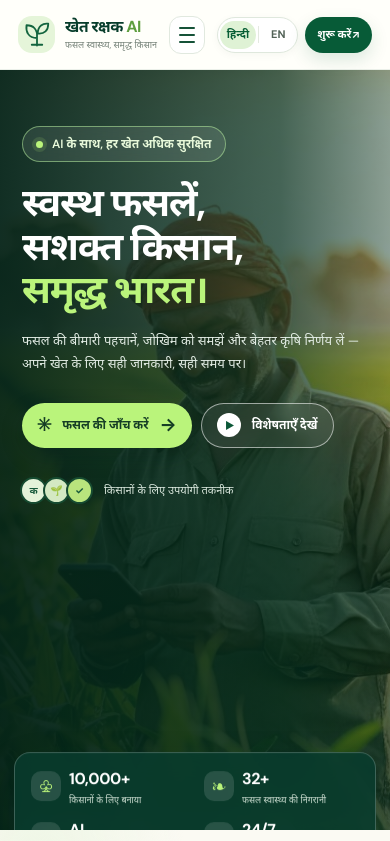
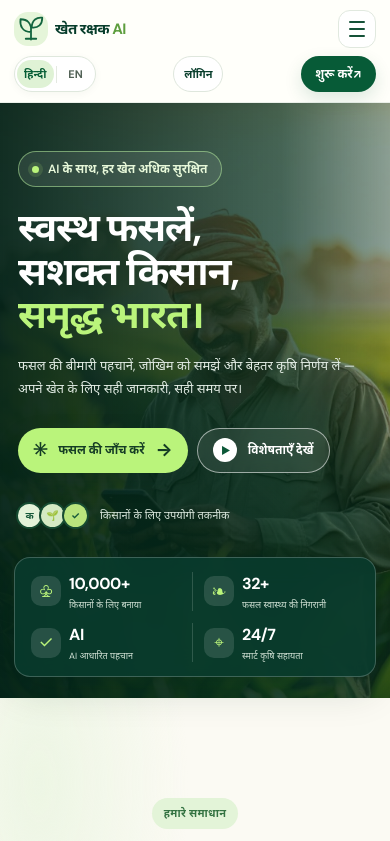
Before and after one commit to baibhaw124/khetrakshak-AI, a React (Vite) app: page / in a window 390 px wide. Shown: the top 841 px of the page. Built offline with nearby package versions, Linux system fonts and the light colour scheme.

Commit message:
Improve mobile navigation and layout

```diff
--- a/src/components/MainLayout.jsx
+++ b/src/components/MainLayout.jsx
@@ -38,7 +38,22 @@ function MainLayout({ children }) {
           {menuOpen && (
             <div className="border-t border-gray-100 bg-white px-3 pb-3 pt-2 shadow-md">
 
+
               <div className="space-y-1">
+
+                {/* Home */}
+                <NavLink
+                  to="/"
+                  onClick={() => setMenuOpen(false)}
+                  className={({ isActive }) =>
+                    `block rounded-lg px-4 py-3 text-sm font-medium ${isActive
+                      ? "bg-[#075E35] text-white"
+                      : "text-gray-700 hover:bg-gray-100"
+                    }`
+                  }
+                >
+                  {hi ? "⌂ मुख्य पृष्ठ" : "⌂ Home"}
+                </NavLink>
 
                 <NavLink
                   to="/dashboard"
--- a/src/components/topbar.jsx
+++ b/src/components/topbar.jsx
@@ -35,7 +35,25 @@ function Topbar() {
 
   return (
     <header className="sticky top-0 z-30 min-h-20 bg-white/90 backdrop-blur-md border-b border-gray-200/80 flex flex-wrap items-center justify-between gap-3 px-4 md:px-6 lg:px-8">
-      <div><h2 className="text-lg font-semibold text-[#063B25]">{hi ? "खेत रक्षक AI" : "Khetrakshak AI"}</h2><p className="text-sm text-gray-500 mt-0.5">{hi ? "फसल स्वास्थ्य निगरानी और जोखिम आकलन" : "Intelligent Crop Health Monitoring & Risk Assessment"}</p></div>
+
+      <div>
+        <button
+          type="button"
+          onClick={() => navigate("/")}
+          className="text-left rounded-md focus:outline-none focus:ring-2 focus:ring-green-600"
+          aria-label={hi ? "मुख्य पृष्ठ पर जाएँ" : "Go to homepage"}
+        >
+          <h2 className="text-lg font-semibold text-[#063B25]">
+            {hi ? "खेत रक्षक AI" : "Khetrakshak AI"}
+          </h2>
+          <p className="text-sm text-gray-500 mt-0.5">
+            {hi
+              ? "फसल स्वास्थ्य निगरानी और जोखिम आकलन"
+              : "Intelligent Crop Health Monitoring & Risk Assessment"}
+          </p>
+        </button>
+      </div>
+
       <div className="flex items-center gap-3">
         <div className="relative hidden lg:block w-60 xl:w-72">
           <div className="flex items-center h-10 bg-[#F4F8F5] border border-gray-200 rounded-xl px-3 focus-within:border-green-600 focus-within:ring-2 focus-within:ring-green-100">
--- a/src/index.css
+++ b/src/index.css
@@ -220,8 +220,8 @@ a {
   object-position: center bottom;
   pointer-events: none;
   filter: saturate(.96) contrast(1.02);
-  -webkit-mask-image: linear-gradient(to right, transparent 0%, rgba(0,0,0,.35) 12%, #000 29%, #000 78%, transparent 100%), linear-gradient(to bottom, transparent 0%, #000 14%, #000 86%, transparent 100%);
-  mask-image: linear-gradient(to right, transparent 0%, rgba(0,0,0,.35) 12%, #000 29%, #000 78%, transparent 100%), linear-gradient(to bottom, transparent 0%, #000 14%, #000 86%, transparent 100%);
+  -webkit-mask-image: linear-gradient(to right, transparent 0%, rgba(0, 0, 0, .35) 12%, #000 29%, #000 78%, transparent 100%), linear-gradient(to bottom, transparent 0%, #000 14%, #000 86%, transparent 100%);
+  mask-image: linear-gradient(to right, transparent 0%, rgba(0, 0, 0, .35) 12%, #000 29%, #000 78%, transparent 100%), linear-gradient(to bottom, transparent 0%, #000 14%, #000 86%, transparent 100%);
   mask-composite: intersect;
 }
 
@@ -778,7 +778,10 @@ a {
   }
 
   .kh-login {
-    display: none;
+    display: inline-flex;
+    height: 36px;
+    padding: 0 12px;
+    font-size: 11px;
   }
 
   .kh-hero-inner {
@@ -1085,25 +1088,130 @@ a {
     animation-duration: .01ms !important;
   }
 }
+
 /* Unified navigation and language control */
-.kh-language-toggle { border:0; background:transparent; color:#075e35; font-weight:700; cursor:pointer; padding:.55rem .7rem; border-radius:999px; }
-.kh-language-toggle:hover { background:#edf7e9; }
-.kh-scan-visual-placeholder { min-height:130px; display:flex; flex-direction:column; align-items:center; justify-content:center; gap:.35rem; border:1px solid rgba(255,255,255,.25); border-radius:14px; background:linear-gradient(145deg,rgba(190,244,139,.22),rgba(255,255,255,.08)); color:#fff; }
-.kh-scan-visual-placeholder span { font-size:2rem; color:#b9f47b; }
-.kh-scan-visual-placeholder small { color:rgba(255,255,255,.8); text-align:center; }
+.kh-language-toggle {
+  border: 0;
+  background: transparent;
+  color: #075e35;
+  font-weight: 700;
+  cursor: pointer;
+  padding: .55rem .7rem;
+  border-radius: 999px;
+}
+
+.kh-language-toggle:hover {
+  background: #edf7e9;
+}
+
+.kh-scan-visual-placeholder {
+  min-height: 130px;
+  display: flex;
+  flex-direction: column;
+  align-items: center;
+  justify-content: center;
+  gap: .35rem;
+  border: 1px solid rgba(255, 255, 255, .25);
+  border-radius: 14px;
+  background: linear-gradient(145deg, rgba(190, 244, 139, .22), rgba(255, 255, 255, .08));
+  color: #fff;
+}
+
+.kh-scan-visual-placeholder span {
+  font-size: 2rem;
+  color: #b9f47b;
+}
+
+.kh-scan-visual-placeholder small {
+  color: rgba(255, 255, 255, .8);
+  text-align: center;
+}
 
 /* Sidebar active navigation stays transparent green; avoid the old white active pill. */
-aside nav a[aria-current="page"] { background-color: #0B6842 !important; color: #fff !important; box-shadow: inset 0 0 0 1px rgba(105,185,138,.35); }
-aside nav a[aria-current="page"] span:first-child { background-color: rgba(255,255,255,.12); }
+aside nav a[aria-current="page"] {
+  background-color: #0B6842 !important;
+  color: #fff !important;
+  box-shadow: inset 0 0 0 1px rgba(105, 185, 138, .35);
+}
+
+aside nav a[aria-current="page"] span:first-child {
+  background-color: rgba(255, 255, 255, .12);
+}
 
 /* Clear, compact segmented language switch on the public homepage. */
-.kh-language { height: 42px; display: inline-flex; align-items: center; gap: 3px; padding: 4px; border: 1px solid #dfe8dd; border-radius: 999px; background: #fff; color: #31533e; box-shadow: 0 2px 8px rgba(9,55,34,.04); }
-.kh-language-option { min-width: 42px; height: 32px; padding: 0 10px; border: 0; border-radius: 999px; background: transparent; color: #526257; font-size: 12px; font-weight: 700; cursor: pointer; transition: background .18s ease, color .18s ease; }
-.kh-language-option:hover { background: #f0f7eb; color: #075e35; }
-.kh-language-option.is-selected { background: #dff2d5; color: #075e35; }
-.kh-language-divider { width: 1px; height: 17px; background: #e4e9e1; }
-.kh-hero-farmer { mix-blend-mode: normal; }
-@media (max-width: 760px) { .kh-hero-farmer { right: -8%; bottom: 2%; width: 74vw; height: 48%; opacity: .5; } .kh-hero-shade { background: linear-gradient(90deg, rgba(4,35,24,.92), rgba(5,47,30,.68)), linear-gradient(0deg, rgba(3,38,25,.48), transparent 45%); } .kh-language { height: 36px; padding: 2px; gap: 2px; } .kh-language-option { min-width: 34px; height: 28px; padding: 0 7px; font-size: 11px; } }
+.kh-language {
+  height: 42px;
+  display: inline-flex;
+  align-items: center;
+  gap: 3px;
+  padding: 4px;
+  border: 1px solid #dfe8dd;
+  border-radius: 999px;
+  background: #fff;
+  color: #31533e;
+  box-shadow: 0 2px 8px rgba(9, 55, 34, .04);
+}
+
+.kh-language-option {
+  min-width: 42px;
+  height: 32px;
+  padding: 0 10px;
+  border: 0;
+  border-radius: 999px;
+  background: transparent;
+  color: #526257;
+  font-size: 12px;
+  font-weight: 700;
+  cursor: pointer;
+  transition: background .18s ease, color .18s ease;
+}
+
+.kh-language-option:hover {
+  background: #f0f7eb;
+  color: #075e35;
+}
+
+.kh-language-option.is-selected {
+  background: #dff2d5;
+  color: #075e35;
+}
+
+.kh-language-divider {
+  width: 1px;
+  height: 17px;
+  background: #e4e9e1;
+}
+
+.kh-hero-farmer {
+  mix-blend-mode: normal;
+}
+
+@media (max-width: 760px) {
+  .kh-hero-farmer {
+    right: -8%;
+    bottom: 2%;
+    width: 74vw;
+    height: 48%;
+    opacity: .5;
+  }
+
+  .kh-hero-shade {
+    background: linear-gradient(90deg, rgba(4, 35, 24, .92), rgba(5, 47, 30, .68)), linear-gradient(0deg, rgba(3, 38, 25, .48), transparent 45%);
+  }
+
+  .kh-language {
+    height: 36px;
+    padding: 2px;
+    gap: 2px;
+  }
+
+  .kh-language-option {
+    min-width: 34px;
+    height: 28px;
+    padding: 0 7px;
+    font-size: 11px;
+  }
+}
 
 /* Hero refinement: use the supplied farmer photograph as one coherent scene.
    The former floating white crop-scan panel is removed from Home.jsx. */
@@ -1112,6 +1220,7 @@ aside nav a[aria-current="page"] span:first-child { background-color: rgba(255,2
   overflow: hidden;
   background: #173e2c;
 }
+
 .kh-hero-farmer {
   position: absolute;
   inset: 0;
@@ -1127,37 +1236,58 @@ aside nav a[aria-current="page"] span:first-child { background-color: rgba(255,2
   mask-image: none;
   pointer-events: none;
 }
+
 .kh-hero-shade {
   z-index: -1;
   background:
     linear-gradient(90deg, rgba(4, 35, 24, .94) 0%, rgba(5, 47, 30, .78) 34%, rgba(4, 46, 30, .22) 67%, rgba(4, 40, 28, .12) 100%),
     linear-gradient(0deg, rgba(3, 38, 25, .38), transparent 45%);
 }
+
 .kh-hero-inner {
   grid-template-columns: minmax(0, 1fr);
   min-height: 590px;
   padding-right: clamp(22px, 7vw, 112px);
 }
+
 .kh-hero-copy {
   width: min(100%, 760px);
   position: relative;
   z-index: 1;
 }
+
 @media (max-width: 1100px) {
-  .kh-hero-inner { grid-template-columns: minmax(0, 1fr); }
-  .kh-hero-copy { width: min(100%, 690px); }
+  .kh-hero-inner {
+    grid-template-columns: minmax(0, 1fr);
+  }
+
+  .kh-hero-copy {
+    width: min(100%, 690px);
+  }
 }
+
 @media (max-width: 760px) {
-  .kh-hero { min-height: 760px; }
+  .kh-hero {
+    min-height: 760px;
+  }
+
   .kh-hero-farmer {
     object-position: 66% center;
     opacity: .92;
   }
+
   .kh-hero-shade {
-    background: linear-gradient(90deg, rgba(4,35,24,.94), rgba(5,47,30,.72) 72%, rgba(5,47,30,.42)), linear-gradient(0deg, rgba(3,38,25,.58), transparent 60%);
+    background: linear-gradient(90deg, rgba(4, 35, 24, .94), rgba(5, 47, 30, .72) 72%, rgba(5, 47, 30, .42)), linear-gradient(0deg, rgba(3, 38, 25, .58), transparent 60%);
   }
-  .kh-hero-inner { min-height: 0; padding: 56px 22px 125px; }
-  .kh-hero-copy { width: 100%; }
+
+  .kh-hero-inner {
+    min-height: 0;
+    padding: 56px 22px 125px;
+  }
+
+  .kh-hero-copy {
+    width: 100%;
+  }
 }
 
 
@@ -1171,6 +1301,7 @@ aside nav a[aria-current="page"] span:first-child { background-color: rgba(255,2
   background: linear-gradient(135deg, #ffffff 0%, #f4f9f1 100%);
   box-shadow: 0 8px 24px rgba(12, 55, 35, .07);
 }
+
 .kh-developer-kicker {
   display: block;
   margin-bottom: 8px;
@@ -1180,6 +1311,7 @@ aside nav a[aria-current="page"] span:first-child { background-color: rgba(255,2
   letter-spacing: .09em;
   text-transform: uppercase;
 }
+
 .kh-developer-card h2 {
   margin: 0;
   color: #075e35;
@@ -1187,12 +1319,180 @@ aside nav a[aria-current="page"] span:first-child { background-color: rgba(255,2
   line-height: 1.3;
   font-weight: 750;
 }
+
 .kh-developer-card p {
   margin: 8px 0 0;
   color: #64748b;
   font-size: clamp(.95rem, 1.5vw, 1.08rem);
   line-height: 1.55;
 }
+
 @media (max-width: 600px) {
-  .kh-developer-card { width: calc(100% - 32px); margin: 22px auto; padding: 22px 20px; border-radius: 16px; }
+  .kh-developer-card {
+    width: calc(100% - 32px);
+    margin: 22px auto;
+    padding: 22px 20px;
+    border-radius: 16px;
+  }
 }
+
+/* Small-screen header: keep the primary action inside the viewport */
+@media (max-width: 480px) {
+  .kh-header {
+    height: auto;
+    min-height: 70px;
+    flex-wrap: wrap;
+    gap: 8px;
+    padding: 10px 14px;
+  }
+
+  .kh-brand {
+    min-width: 0;
+    flex: 1 1 auto;
+    gap: 7px;
+  }
+
+  .kh-brand-mark {
+    width: 34px;
+    height: 34px;
+    flex-shrink: 0;
+  }
+
+  .kh-brand strong {
+    font-size: 15px;
+  }
+
+  .kh-brand small {
+    display: none;
+  }
+
+  .kh-mobile-toggle {
+    flex-shrink: 0;
+    margin-left: 0;
+  }
+
+  .kh-header-actions {
+    order: 3;
+    flex: 0 0 100%;
+    width: 100%;
+    min-width: 0;
+    justify-content: space-between;
+    gap: 6px;
+  }
+
+  .kh-login,
+  .kh-start {
+    padding-inline: 10px;
+    font-size: 11px;
+  }
+
+  .kh-language {
+    flex-shrink: 0;
+  }
+
+  .kh-start {
+    min-width: 0;
+    flex-shrink: 0;
+    padding-inline: 14px;
+    font-size: 12px;
+  }
+
+  .kh-nav {
+    top: 108px;
+    left: 10px;
+    right: 10px;
+    max-height: calc(100dvh - 120px);
+    overflow-y: auto;
+  }
+}
+
+/* Mobile hero: keep the KPI panel inside the hero instead of clipping it. */
+@media (max-width: 760px) {
+  .kh-hero {
+    min-height: 0;
+    height: auto;
+    overflow: visible;
+    padding-bottom: 1px;
+  }
+
+  .kh-hero-inner {
+    min-height: 0;
+    padding: 48px 18px 100px;
+  }
+
+  .kh-hero-copy {
+    max-width: 100%;
+  }
+
+  .kh-statbar {
+    position: relative;
+    left: auto;
+    bottom: auto;
+    transform: none;
+    width: calc(100% - 28px);
+    margin: -72px auto 20px;
+    grid-template-columns: repeat(2, minmax(0, 1fr));
+    gap: 12px 4px;
+    padding: 14px 9px;
+    box-sizing: border-box;
+  }
+
+  .kh-statbar > div {
+    min-width: 0;
+    justify-content: flex-start;
+    padding: 0 7px;
+    gap: 8px;
+    border-right: 0;
+  }
+
+  .kh-statbar > div:nth-child(odd) {
+    border-right: 1px solid #ffffff28;
+  }
+
+  .kh-statbar > div:last-child {
+    border-right: 0;
+  }
+
+  .kh-statbar > div > span:last-child {
+    min-width: 0;
+  }
+
+  .kh-statbar strong {
+    font-size: 16px;
+  }
+
+  .kh-statbar small {
+    font-size: 9px;
+    line-height: 1.35;
+  }
+
+  .kh-stat-icon {
+    width: 30px;
+    height: 30px;
+    flex-shrink: 0;
+    font-size: 17px;
+  }
+}
+/* Desktop/tablet hero: keep the KPI panel fully visible below the hero copy. */
+@media (min-width: 761px) {
+  .kh-hero {
+    min-height: 0;
+    height: auto;
+    overflow: visible;
+  }
+
+  .kh-hero-inner {
+    min-height: 590px;
+    padding-bottom: 100px;
+  }
+
+  .kh-statbar {
+    position: relative;
+    left: auto;
+    bottom: auto;
+    transform: none;
+    margin: -72px auto 24px;
+    width: min(1050px, calc(100% - 44px));
+    grid-template-columns: repeat(4, minmax(0, 1fr));
+  }
+}
--- a/src/pages/Dashboard.jsx
+++ b/src/pages/Dashboard.jsx
@@ -65,7 +65,7 @@ function Dashboard() {
 
 
   return (
-    <div className="space-y-6">
+    <div className="min-w-0 w-full max-w-full space-y-6">
 
       {/* Page Heading */}
       <div>
@@ -80,8 +80,7 @@ function Dashboard() {
 
 
       {/* KPI Cards */}
-      <div className="grid grid-cols-1 sm:grid-cols-2 xl:grid-cols-4 gap-4">
-
+      <div className="grid min-w-0 grid-cols-1 gap-4 sm:grid-cols-2 xl:grid-cols-4">
         {stats.map((stat) => (
 
           <div
@@ -166,8 +165,7 @@ function Dashboard() {
 
       </div>
       {/* Charts Section */}
-      <div className="grid grid-cols-1 xl:grid-cols-2 gap-6">
-
+      <div className="grid min-w-0 grid-cols-1 gap-6 xl:grid-cols-2">
         {/* Risk Overview */}
         <div className="bg-white rounded-2xl border border-gray-100 p-6 shadow-sm">
 
```
